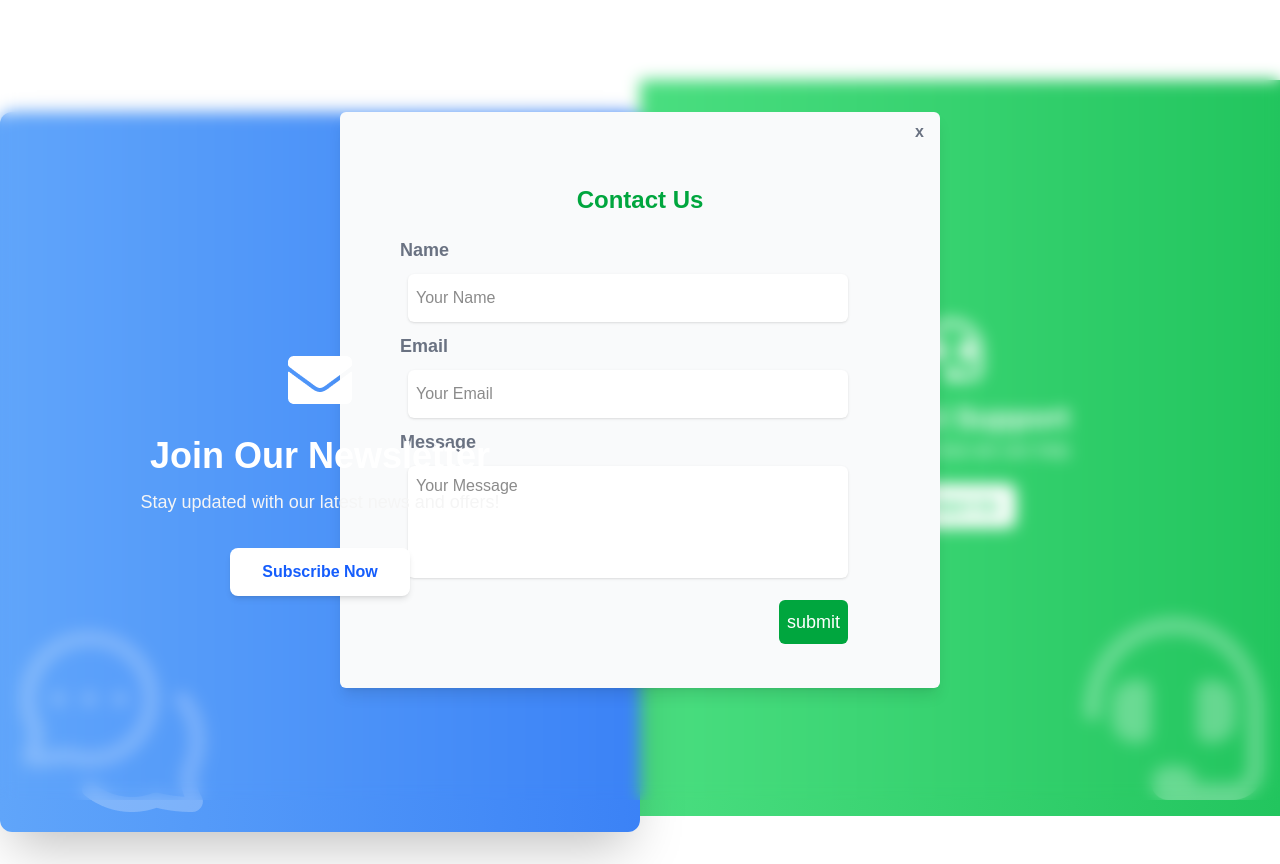
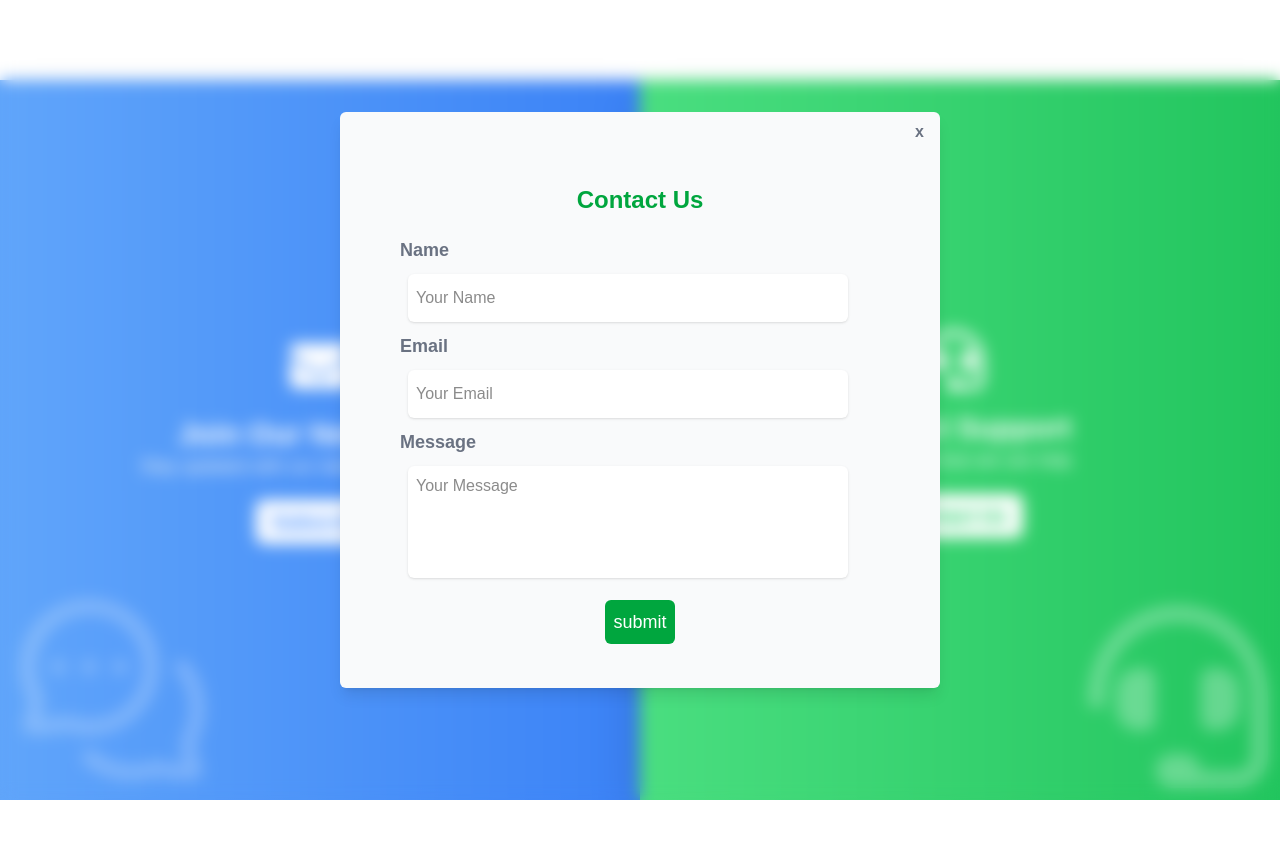
Before and after one commit to TayyabQ/next_app, a Next.js app: page /newsletter in a window 1280 px wide. Both pictures are taken after a click on the button "Contact Us". After the commit the page ends 800 px from the top, so only its background shows below. Built offline with nearby package versions, Linux system fonts and the light colour scheme.

Commit message:
UI synced

```diff
--- a/components/button.tsx
+++ b/components/button.tsx
@@ -7,7 +7,7 @@ interface CustomButtonProps {
 const Button = ({ label, onClick, className }: CustomButtonProps) => (
   <button
     onClick={onClick}
-    className={`bg-white text-blue-600 font-semibold py-3 px-8 rounded-lg hover:bg-gray-100 transition duration-150 ease-in-out shadow-md ${className || ''}`}
+    className={`${className || ''}`}
   >
     {label}
   </button>
--- a/components/contact/Modal/contact-modal.tsx
+++ b/components/contact/Modal/contact-modal.tsx
@@ -40,7 +40,7 @@ export default function ContactModal({
   }
 
   return (
-    <div className="fixed inset-0 backdrop-blur-sm overflow-y-auto h-full w-full flex items-center justify-center animate">
+    <div className="fixed inset-0 backdrop-blur-sm overflow-y-auto h-full w-full flex items-center justify-center animate z-100">
       <div className="w-96 sm:w-150 rounded-md bg-gray-50 shadow-lg">
         <div className="flex justify-end ">
           <button
@@ -53,7 +53,7 @@ export default function ContactModal({
             x
           </button>
         </div>
-        <div className="text-center p-8">
+        <div className="text-center lg:p-8 p-4">
           <h3 className="text-2xl font-bold text-green-600">Contact Us</h3>
           <div className="mt-2 px-7 py-3">
             <form
@@ -73,7 +73,7 @@ export default function ContactModal({
                 }}
                 id="name"
                 type="text"
-                className="bg-white px-2 py-1 text-base rounded-md shadow-sm w-90 sm:w-110 h-10 sm:h-12 my-1 sm:my-2 ml-1 sm:ml-2"
+                className="bg-white px-2 py-1 text-base rounded-md shadow-sm w-70 sm:w-110 h-10 sm:h-12 my-1 sm:my-2 ml-1 sm:ml-2 focus:outline-none focus:border-1 focus:border-green-600"
                 placeholder="Your Name"
                 required
               />
@@ -91,7 +91,7 @@ export default function ContactModal({
                 }}
                 id="email"
                 type="email"
-                className="bg-white px-2 py-1 text-base rounded-md shadow-sm w-90 sm:w-110 h-10 sm:h-12 my-1 sm:my-2 ml-1 sm:ml-2"
+                className="bg-white px-2 py-1 text-base rounded-md shadow-sm w-70 sm:w-110 h-10 sm:h-12 my-1 sm:my-2 ml-1 sm:ml-2 focus:outline-none focus:border-1 focus:border-green-600"
                 placeholder="Your Email"
                 required
               />
@@ -108,13 +108,13 @@ export default function ContactModal({
                 }}
                 id="message"
                 rows={4}
-                className="resize-none bg-white p-2 text-base rounded-md shadow-sm w-90 sm:w-110 h-fit my-1 sm:my-2 ml-1 sm:ml-2"
+                className="resize-none bg-white p-2 text-base rounded-md shadow-sm w-70 sm:w-110 h-fit my-1 sm:my-2 ml-1 sm:ml-2 focus:outline-none focus:border-1 focus:border-green-600"
                 placeholder="Your Message"
                 required
               />
               <button
                 type="submit"
-                className="mt-3 self-end mr-8 bg-green-600 text-white p-2 text-lg rounded-md hover:cursor-pointer hover:bg-green-600 w-fit"
+                className="mt-3 self-center bg-green-600 text-white p-2 text-lg rounded-md hover:cursor-pointer hover:bg-green-600 w-fit "
               >
                 submit
               </button>
--- a/components/contact/contact.tsx
+++ b/components/contact/contact.tsx
@@ -24,19 +24,19 @@ export default function Contact() {
 
   return (
     <>
-      <div className="my-gradient-green w-104 h-124 sm:w-64 sm:h-84 md:w-124 md:h-144 lg:w-164 lg:h-184 pb-2 pr-2 lg:pr-4 lg:pb-4">
-        <div className="bg-[url('/ContactUsVector.png')] bg-no-repeat bg-[length:80px] sm:bg-[length:80px] md:bg-[length:100px] lg:bg-[length:180px] bg-right-bottom w-full h-full">
-          <div className="place-items-center lg:pt-60 md:pt-45 pt-30">
+      <div className="relative flex flex-col w-full md:max-w-[640px] md:min-h-[720px] my-gradient-green overflow-hidden shadow-2xl sm:min-h-screen min-h-150 mb-10 sm:mb-0 pb-3 pr-3">
+        <div className="bg-[url('/ContactUsVector.png')] bg-no-repeat bg-[length:80px] sm:bg-[length:80px] md:bg-[length:100px] lg:bg-[length:180px] bg-right-bottom w-full h-full flex flex-col flex-grow justify-center items-center">
+          <div className="flex flex-col justify-center items-center">
             <Image
               src={"/ContactUsFrame.png"}
               alt="frame"
               width={60}
               height={60}
             />
-            <h1 className="text-white text-xl sm:text-3xl font-semibold mt-5">
+            <h1 className="text-white text-3xl font-semibold mt-5">
               Contact Support
             </h1>
-            <p className="text-white text-xs lg:text-lg mb-5">
+            <p className="text-white text-lg mb-5">
               Let us know how we can help
             </p>
             <button
@@ -44,7 +44,7 @@ export default function Contact() {
                 e.preventDefault();
                 setShowModal(true);
               }}
-              className="text-green-500 bg-white py-1 lg:py-2 px-2 lg:px-4 lg:text-lg text-xs font-semibold rounded-lg hover:cursor-pointer "
+              className="text-green-500 bg-white py-1 lg:py-2 px-2 lg:px-4 lg:text-xl text-lg font-semibold rounded-lg hover:cursor-pointer "
             >
               Contact Us
             </button>
--- a/components/form.tsx
+++ b/components/form.tsx
@@ -1,6 +1,6 @@
 "use client";
 
-import { useState, FormEvent } from 'react';
+import { useState, FormEvent } from "react";
 
 interface FormProps {
   nameLabel: string;
@@ -9,9 +9,14 @@ interface FormProps {
   onClose: () => void;
 }
 
-export default function Form({ nameLabel, emailLabel, onSubmit, onClose }: FormProps) {
-  const [name, setName] = useState('');
-  const [email, setEmail] = useState('');
+export default function Form({
+  nameLabel,
+  emailLabel,
+  onSubmit,
+  onClose,
+}: FormProps) {
+  const [name, setName] = useState("");
+  const [email, setEmail] = useState("");
 
   const handleSubmit = (e: FormEvent<HTMLFormElement>) => {
     e.preventDefault();
@@ -23,10 +28,20 @@ export default function Form({ nameLabel, emailLabel, onSubmit, onClose }: FormP
   };
 
   return (
-    <div className="bg-white p-6 sm:p-8 rounded-lg shadow-xl z-30 w-full max-w-md mx-auto">
-      <form onSubmit={handleSubmit} className="space-y-4">
+    <div className="flex flex-col bg-white rounded-lg shadow-xl z-30 w-full max-w-md mx-auto animate">
+      <button
+        type="button"
+        onClick={onClose}
+        className="self-end text-sm font-medium text-gray-500 hover:bg-gray-200 rounded-md hover:cursor-pointer px-3 py-2 font-semibold"
+      >
+        x
+      </button>
+      <form onSubmit={handleSubmit} className="p-4">
         <div>
-          <label htmlFor="form-name" className="block text-sm font-medium text-gray-700 mb-1">
+          <label
+            htmlFor="form-name"
+            className="block text-sm font-medium text-gray-700 mb-2"
+          >
             {nameLabel}
           </label>
           <input
@@ -36,12 +51,15 @@ export default function Form({ nameLabel, emailLabel, onSubmit, onClose }: FormP
             value={name}
             onChange={(e) => setName(e.target.value)}
             required
-            className="mt-1 block w-full px-3 py-2 border border-gray-300 rounded-md shadow-sm focus:outline-none focus:ring-indigo-500 focus:border-indigo-500 sm:text-sm text-gray-900"
+            className="mt-1 block w-full px-3 py-2 border border-gray-300 mb-3 rounded-md shadow-sm focus:outline-none focus:ring-indigo-500 focus:border-indigo-500 sm:text-sm text-gray-900"
             placeholder="Enter your name"
           />
         </div>
         <div>
-          <label htmlFor="form-email" className="block text-sm font-medium text-gray-700 mb-1">
+          <label
+            htmlFor="form-email"
+            className="block text-sm font-medium text-gray-700 mb-2 "
+          >
             {emailLabel}
           </label>
           <input
@@ -51,18 +69,11 @@ export default function Form({ nameLabel, emailLabel, onSubmit, onClose }: FormP
             value={email}
             onChange={(e) => setEmail(e.target.value)}
             required
-            className="mt-1 block w-full px-3 py-2 border border-gray-300 rounded-md shadow-sm focus:outline-none focus:ring-indigo-500 focus:border-indigo-500 sm:text-sm text-gray-900"
+            className="mt-1 block w-full px-3 py-2 border mb-2 border-gray-300 rounded-md shadow-sm focus:outline-none focus:ring-indigo-500 focus:border-indigo-500 sm:text-sm text-gray-900"
             placeholder="Enter your email"
           />
         </div>
-        <div className="flex justify-end space-x-3 pt-2">
-          <button
-            type="button"
-            onClick={onClose}
-            className="px-4 py-2 border border-gray-300 rounded-md shadow-sm text-sm font-medium text-black bg-gray-300 hover:bg-gray-50 focus:outline-none focus:ring-2 focus:ring-offset-2 focus:ring-indigo-500"
-          >
-            Cancel
-          </button>
+        <div className="flex justify-center space-x-3 pt-2">
           <button
             type="submit"
             className="px-4 py-2 border border-transparent rounded-md shadow-sm text-sm font-medium text-white bg-blue-600 hover:bg-blue-700 focus:outline-none focus:ring-2 focus:ring-offset-2 focus:ring-blue-500"
--- a/components/newsletter/newsletter.tsx
+++ b/components/newsletter/newsletter.tsx
@@ -45,16 +45,16 @@ export default function NewsLetter() {
 
     return (
         <>
-            <div className="relative flex flex-col min-h-screen w-full md:max-w-[640px] md:min-h-[720px] md:mx-auto md:my-8 md:rounded-xl bg-gradient-to-r from-[#60A5FA] to-[#3B82F6] overflow-hidden shadow-2xl">
+            <div className="relative flex flex-col sm:min-h-screen min-h-150 w-full md:max-w-[640px] md:min-h-[720px] bg-gradient-to-r from-[#60A5FA] to-[#3B82F6] overflow-hidden shadow-2xl">
                 <div className="flex-grow flex flex-col justify-center items-center p-6 sm:p-8 text-center z-10">
-                    <img src="/NewsletterFrame.png" alt="Message Icon" width={64} height={64} className="mb-6"/>
-                    <h1 className="font-semibold text-4xl text-white mb-3">Join Our Newsletter</h1>
-                    <p className="text-lg text-neutral-100 mb-8">Stay updated with our latest news and offers!</p>
+                    <img src="/NewsletterFrame.png" alt="Message Icon" width={60} height={60} className="mb-5"/>
+                    <h1 className="font-semibold text-3xl text-white ">Join Our Newsletter</h1>
+                    <p className="text-lg text-neutral-100 mb-5">Stay updated with our latest news and offers!</p>
                     <button
                         onClick={handleSubscribeClick}
-                        className="bg-white text-blue-600 font-semibold py-3 px-8 rounded-lg hover:bg-gray-100 transition duration-150 ease-in-out shadow-md"
+                        className="text-blue-500 bg-white py-1 lg:py-2 px-2 lg:px-4 lg:text-xl text-lg font-semibold rounded-lg hover:cursor-pointer"
                     >
-                        Subscribe Now
+                        Subscribe
                     </button>
                     {submissionStatus && !showForm && (
                         <p className={`mt-4 text-sm ${submissionStatus.type === 'success' ? 'text-green-100 font-semibold' : 'text-red-200 font-semibold'}`}>
@@ -64,7 +64,7 @@ export default function NewsLetter() {
                 </div>
 
                 {showForm && (
-                    <div className="absolute inset-0 bg-black bg-opacity-60 flex flex-col justify-center items-center z-20 p-4 backdrop-blur-sm">
+                    <div className="fixed inset-0 flex flex-col justify-center items-center z-20 p-4 backdrop-blur-sm">
                         <Form
                             nameLabel="Your Name"
                             emailLabel="Your Email Address"
```
